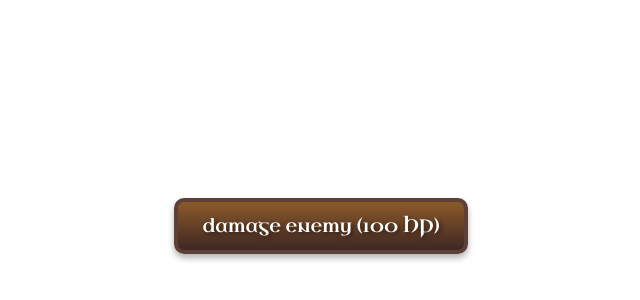
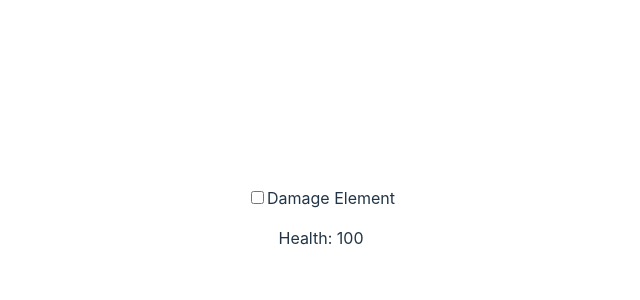
Before and after one commit to QuestlineDJ/task-knight, a React (Vite) app: page / in a window 1280 px wide. Shown: the part 174-474 px from the top of the page, without its empty margins (319-959 px from the left). Built offline with nearby package versions, Linux system fonts and the light colour scheme.

Commit message:
Made check box

```diff
--- a/src/EnemyDamage.tsx
+++ b/src/EnemyDamage.tsx
@@ -1,7 +1,8 @@
 import { useState } from "react"; // import the use state
 import "./styles.css";
 
-const handleClick = () => {
+// This function handles my basic button example
+/*const handleClick = () => {
   console.log("Button clicked!");
 };
 
@@ -16,6 +17,32 @@ function EnemyDamage() {
       damage enemy ({enemyHealth} HP)
     </button>
   );
-}
+}*/
+
+const EnemyDamage = () => {
+  const [health, setHealth] = useState(100);
+  const [isChecked, setIsChecked] = useState(false);
+
+  const handleCheckboxChange = (event: React.ChangeEvent<HTMLInputElement>) => {
+    if (event.target.checked) {
+      setHealth((prevHealth) => Math.max(0, prevHealth - 10));
+    }
+    setIsChecked(event.target.checked);
+  };
+
+  return (
+    <div>
+      <label>
+        <input
+          type="checkbox"
+          checked={isChecked}
+          onChange={handleCheckboxChange}
+        />
+        Damage Element
+      </label>
+      <p>Health: {health}</p>
+    </div>
+  );
+};
 
 export default EnemyDamage;
```
